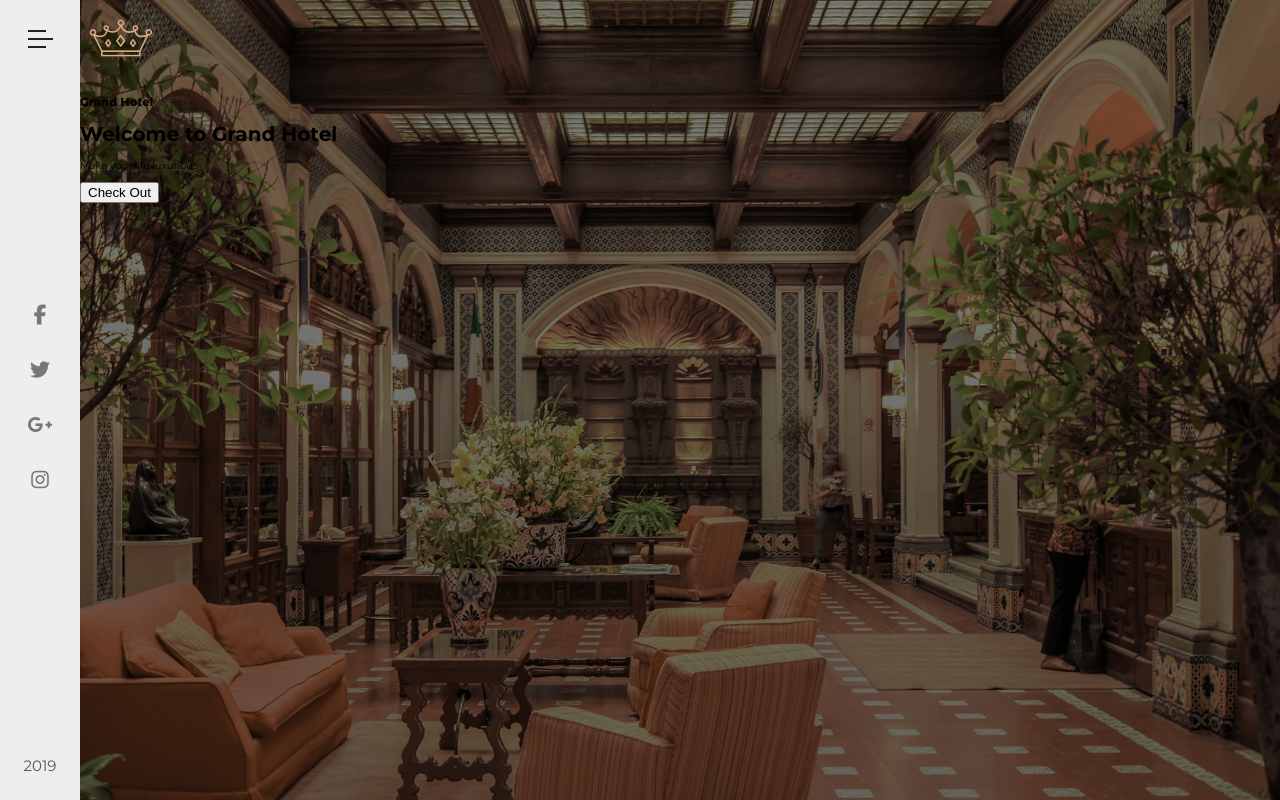
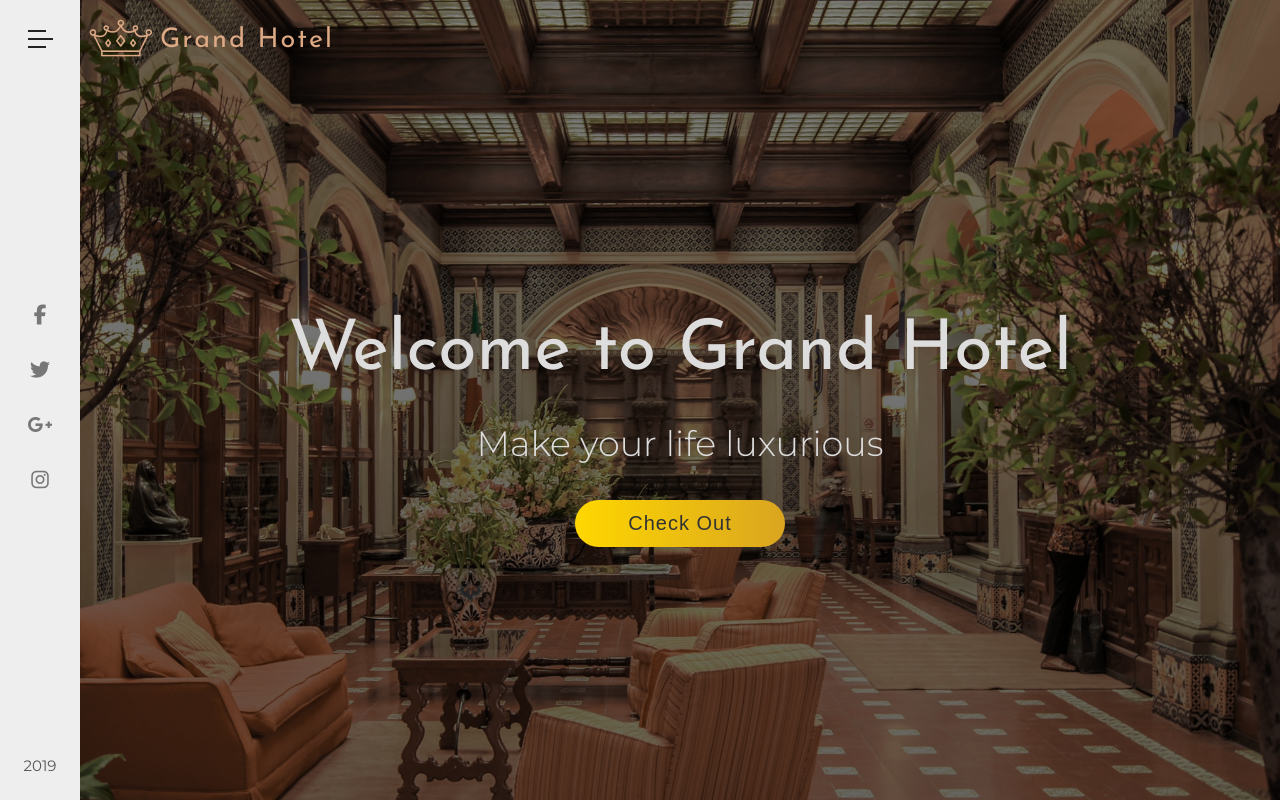
Before and after one commit to kratis9/grand-hotel, a plain HTML site: page index.html in a window 1280 px wide. Drawn offline with Linux system fonts and the light colour scheme.

Commit message:
complete css for header

```diff
--- a/css/style.css
+++ b/css/style.css
@@ -230,3 +230,70 @@ body {
     url(../img/header-1.jpeg) no-repeat center;
   background-size: cover;
 }
+
+.brand {
+  display: flex;
+  cursor: pointer;
+}
+
+.hotel-heading {
+  font-family: "Josefin Sans", sans-serif;
+  font-size: 2.7rem;
+  font-weight: 400;
+  color: #deaa86;
+  letter-spacing: 0.2rem;
+}
+
+.banner {
+  color: #ddd;
+  height: 65rem;
+  display: flex;
+  flex-direction: column;
+  align-items: center;
+  justify-content: center;
+}
+
+.banner-heading {
+  font-family: "Josefin Sans", sans-serif;
+  font-size: 7rem;
+  font-weight: 400;
+  margin-bottom: 0;
+  animation: anim 2s;
+}
+
+.banner-paragraph {
+  font-size: 3.5rem;
+  font-weight: 300;
+  animation: anim 1.5s 0.5s backwards;
+}
+
+.banner-button {
+  width: 21rem;
+  padding: 1.2rem 2rem;
+  font-size: 2rem;
+  color: #333;
+  letter-spacing: 0.1rem;
+  border: none;
+  border-radius: 10rem;
+  outline: none;
+  background: linear-gradient(to right, gold, goldenrod);
+  cursor: pointer;
+  animation: anim 1s 1s backwards;
+}
+
+.banner-button:hover {
+  background: linear-gradient(to left, gold, goldenrod);
+}
+
+.banner-button:active {
+  transform: translateY(0.2rem);
+}
+
+@keyframes anim {
+  0% {
+    opacity: 0;
+  }
+  100% {
+    opacity: 1;
+  }
+}
```
